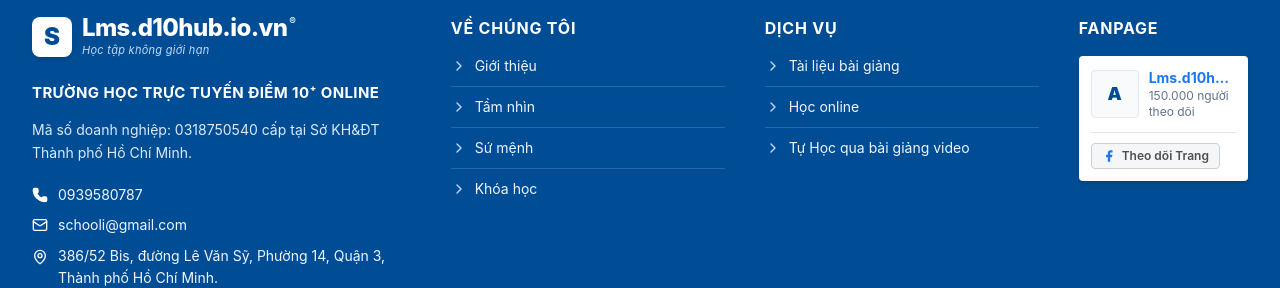
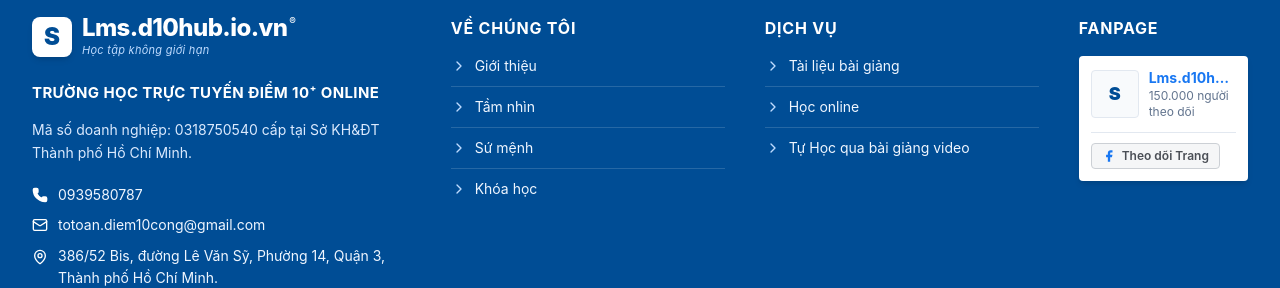
Before and after one commit to mathbanviet/d10-platform, a Next.js app in the folder apps/web/: page / in a window 1280 px wide. Shown: the part 1110-1398 px from the top of the page. Built offline with nearby package versions, Linux system fonts and the light colour scheme.

Commit message:
Tieu de chan trang 6

```diff
--- a/apps/web/app/Footer.tsx
+++ b/apps/web/app/Footer.tsx
@@ -93,7 +93,7 @@ export default function Footer() {
                   href="mailto: tvkh.diem10cong@gmail.com"
                   className="hover:text-amber-300 transition-colors"
                 >
-                  schooli@gmail.com
+                  totoan.diem10cong@gmail.com
                 </a>
               </li>
               <li className="flex items-start gap-2.5">
@@ -193,7 +193,7 @@ export default function Footer() {
             <div className="bg-white rounded-sm p-3 text-slate-800 shadow-md max-w-[260px]">
               <div className="flex items-center gap-2.5 pb-3 border-b border-slate-200">
                 <div className="w-12 h-12 rounded border border-slate-200 bg-slate-50 flex items-center justify-center shrink-0 font-black text-[#004d95] text-lg">
-                  A
+                  S
                 </div>
                 <div className="overflow-hidden">
                   <a
```
